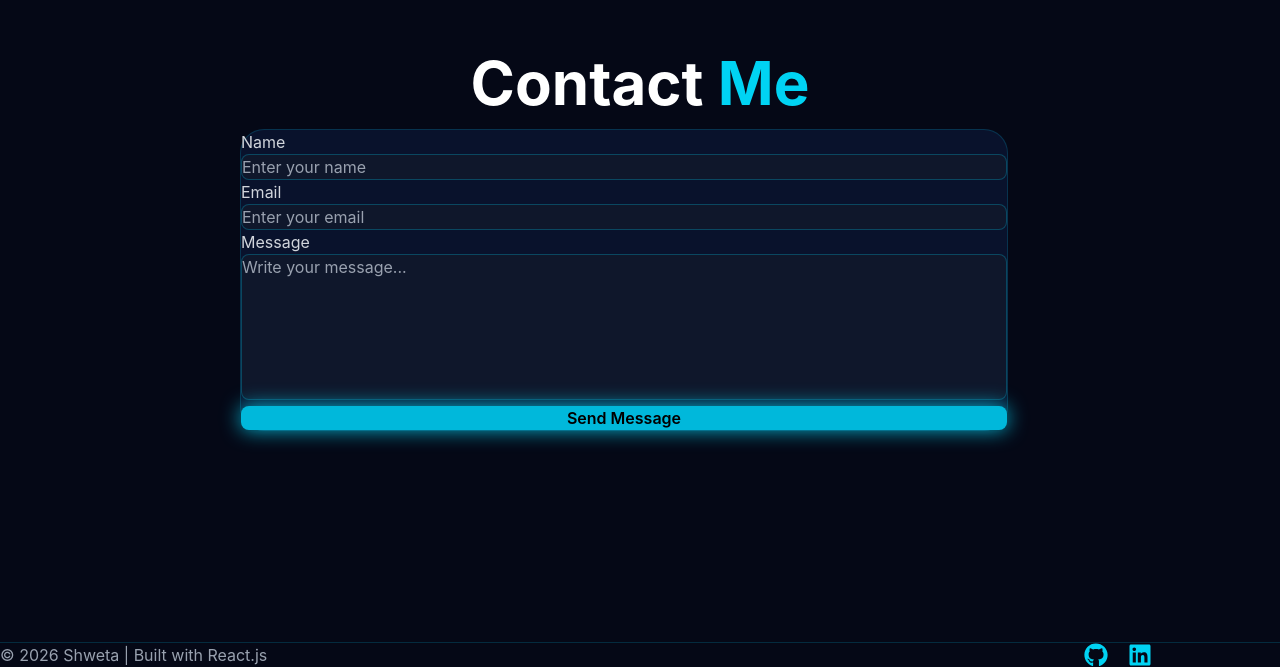
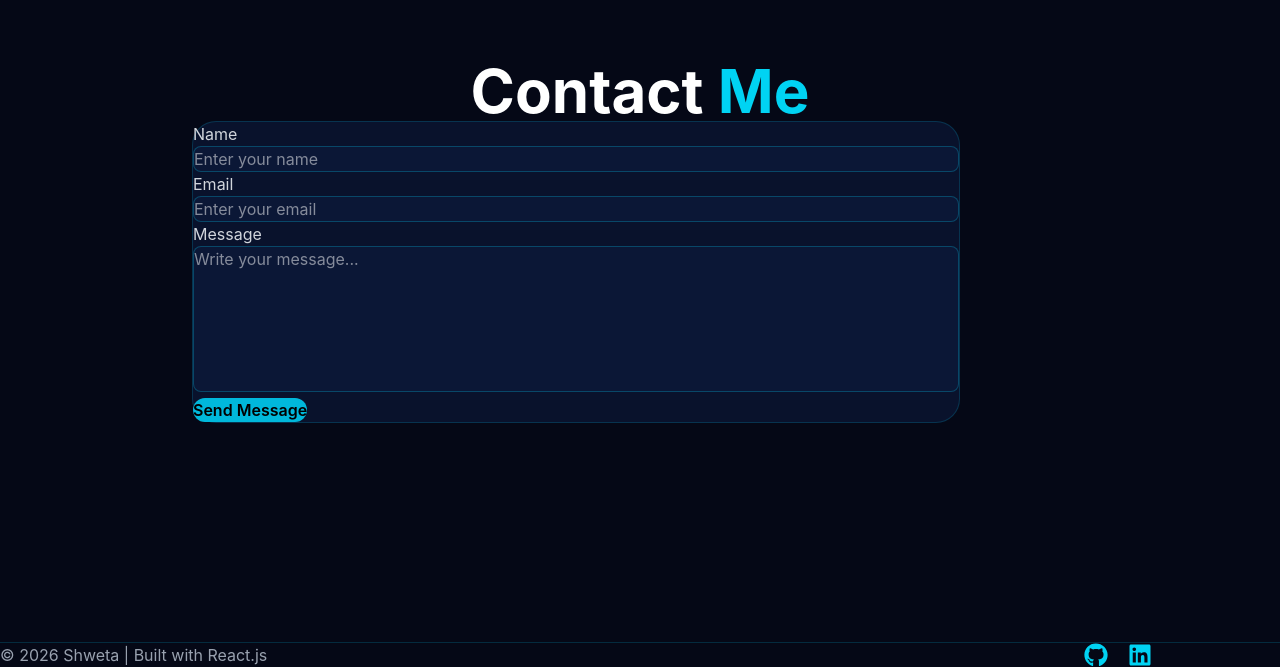
Before and after one commit to Shweta-Marothiya/Portfolio, a React (Vite) app in the folder client/: page / in a window 1280 px wide. Shown: the part 4158-4825 px from the top of the page. Built offline with nearby package versions, Linux system fonts and the light colour scheme.

Commit message:
Updated frontend API URL

```diff
--- a/client/src/components/Contact/Contact.jsx
+++ b/client/src/components/Contact/Contact.jsx
@@ -31,13 +31,11 @@ function Contact() {
                 email: "",
                 message: "",
             });
-
         } catch (error) {
             alert("Something went wrong");
             console.log(error);
         }
     };
-
 
     return (
         <section
@@ -45,17 +43,14 @@ function Contact() {
             className="min-h-screen flex items-center justify-center py-20 px-6"
         >
             <div className="w-full max-w-4xl mx-auto">
-
                 <h2 className="text-center text-5xl lg:text-6xl font-bold mb-16">
                     Contact <span className="text-cyan-400">Me</span>
                 </h2>
-                <div className="h-4"></div>
 
                 <div
                     className="
             max-w-3xl
             mx-auto
-                    translate-x-12
             bg-[#09122c]
             border border-cyan-500/20
             rounded-3xl
@@ -66,12 +61,9 @@ function Contact() {
         "
                 >
                     <form onSubmit={handleSubmit} className="space-y-6">
-
                         {/* Name */}
                         <div>
-        <label className="block mb-2 text-gray-300">
-            Name
-        </label>
+                            <label className="block mb-2 text-gray-300">Name</label>
 
                             <input
                                 type="text"
@@ -79,15 +71,23 @@ function Contact() {
                                 value={formData.name}
                                 onChange={handleChange}
                                 placeholder="Enter your name"
-            className="w-full px-4 py-3 rounded-lg bg-slate-900 border border-cyan-500/30 text-white placeholder-gray-400 focus:outline-none focus:border-cyan-400"
+                                required
+                                className="
+                                w-full
+                                bg-[#0b1736]
+                                border border-cyan-500/30
+                                rounded-lg
+                                px-4 py-3
+                                text-white
+                                outline-none
+                                focus:border-cyan-400
+                            "
                             />
                         </div>
 
                         {/* Email */}
                         <div>
-        <label className="block mb-2 text-gray-300">
-            Email
-        </label>
+                            <label className="block mb-2 text-gray-300">Email</label>
 
                             <input
                                 type="email"
@@ -95,15 +95,23 @@ function Contact() {
                                 value={formData.email}
                                 onChange={handleChange}
                                 placeholder="Enter your email"
-            className="w-full px-4 py-3 rounded-lg bg-slate-900 border border-cyan-500/30 text-white placeholder-gray-400 focus:outline-none focus:border-cyan-400"
+                                required
+                                className="
+                  w-full
+                  bg-[#0b1736]
+                  border border-cyan-500/30
+                  rounded-lg
+                  px-4 py-3
+                  text-white
+                  outline-none
+                  focus:border-cyan-400
+                "
                             />
                         </div>
 
                         {/* Message */}
                         <div>
-        <label className="block mb-2 text-gray-300">
-            Message
-        </label>
+                            <label className="block mb-2 text-gray-300">Message</label>
 
                             <textarea
                                 rows="6"
@@ -111,20 +119,37 @@ function Contact() {
                                 value={formData.message}
                                 onChange={handleChange}
                                 placeholder="Write your message..."
-            className="w-full px-4 py-3 rounded-lg bg-slate-900 border border-cyan-500/30 text-white placeholder-gray-400 focus:outline-none focus:border-cyan-400 resize-none"
+                                required
+                                className="
+                  w-full
+                  bg-[#0b1736]
+                  border border-cyan-500/30
+                  rounded-lg
+                  px-4 py-3
+                  text-white
+                  outline-none
+                  resize-none
+                  focus:border-cyan-400
+                "
                             ></textarea>
                         </div>
 
                         <button
                             type="submit"
-        className="w-full py-3 rounded-lg bg-cyan-500 text-black font-semibold hover:bg-cyan-400 transition duration-300 shadow-[0_0_20px_#06b6d4]"
+                            className="
+                px-8 py-3
+                bg-cyan-500
+                text-black
+                font-semibold
+                rounded-full
+                hover:bg-cyan-400
+                transition
+            "
                         >
                             Send Message
                         </button>
-
                     </form>
                 </div>
-
             </div>
         </section>
     );
```
Lines whose indentation alone changed are shown as unchanged.
